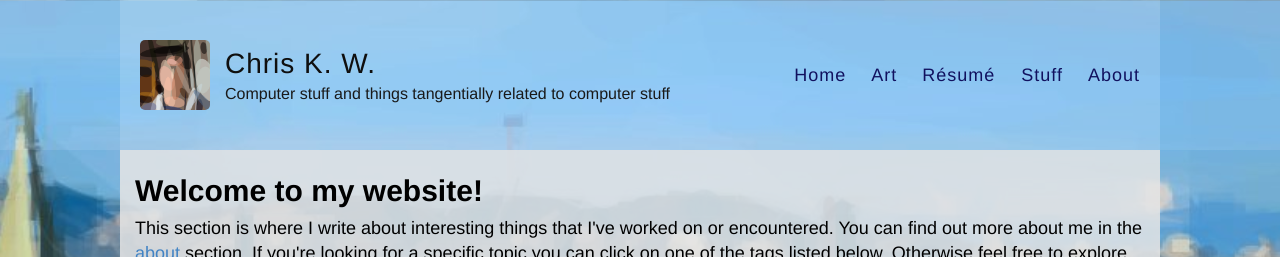
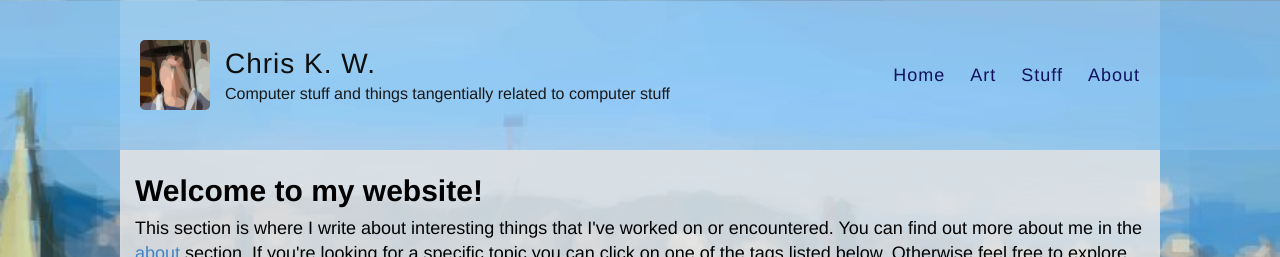
Before and after one commit to ckw017/ckw017.github.io, a Jekyll site: the page built from index.html, in a window 1280 px wide and 900 px high. Shown: the top 257 px of the window. Built offline with Jekyll 4.4.1, drawn with Linux system fonts in a browser that asks for light colours.

Commit message:
unresume

```diff
--- a/_layouts/default.html
+++ b/_layouts/default.html
@@ -31,8 +31,7 @@
           <nav>
             <a href="{{ site.baseurl }}/">Home</a>
             <a href="{{ site.baseurl }}/art">Art</a>
-            <a href="{{ site.resumeurl }}" target="_blank" rel="noopener noreferrer"> Résumé
-            </a>
+            <!-- <a href="{{ site.resumeurl }}" target="_blank" rel="noopener noreferrer"> Résumé</a> -->
             <a href="{{ site.baseurl }}/portfolio">Stuff</a>
             <a href="{{ site.baseurl }}/about">About</a>
           </nav>
```
